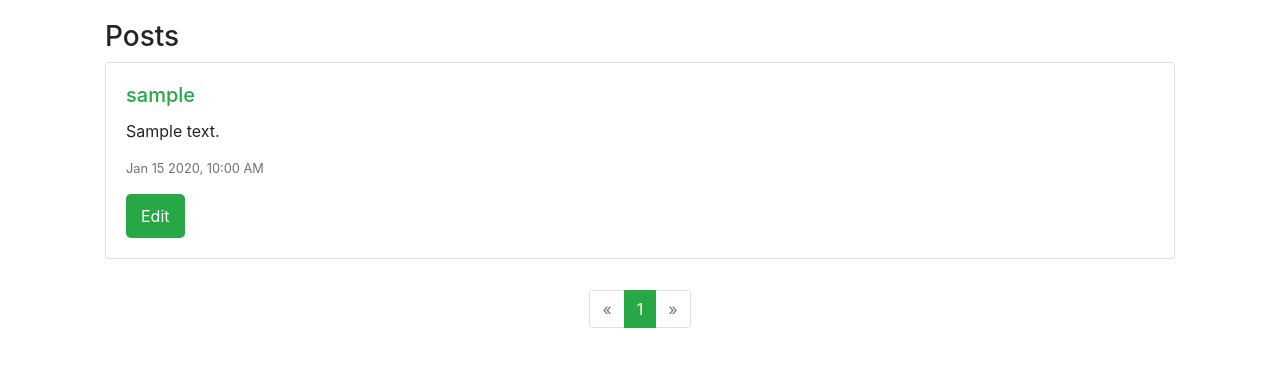
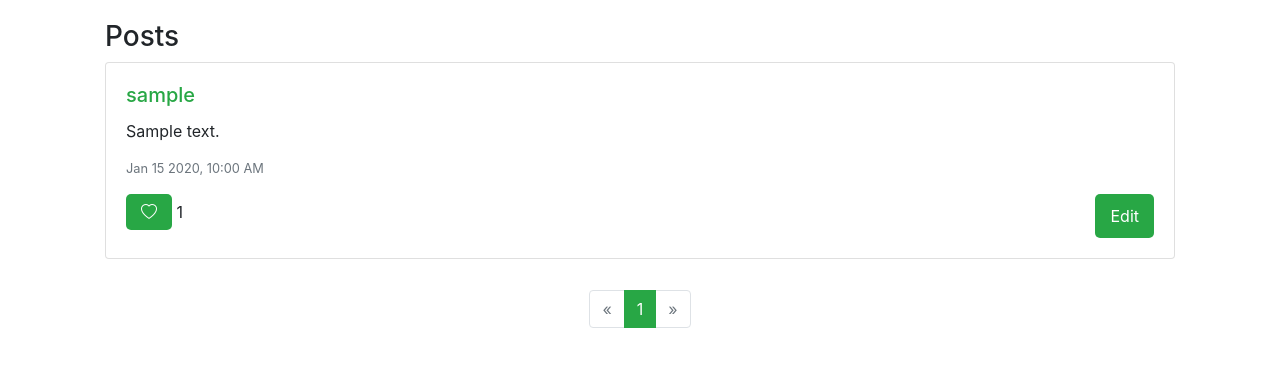
Before and after one commit to KaungMinSett/social-network, a Django app: page /create_post in a window 1280 px wide. Shown: the part 84-451 px from the top of the page. Run offline with Django 3.2, Linux system fonts and the light colour scheme; a user stored in the database is signed in; tables that the repository leaves empty hold one stand-in row (values such as "Sample post"); some libraries are stand-ins or nearby versions.

Commit message:
fix edit post error

```diff
--- a/network/static/network/posts.js
+++ b/network/static/network/posts.js
@@ -158,9 +158,14 @@ function load_post(postType, page = 1) {
                            </a>
                             <p id="content" class="card-text">${post.content}</p>
                             <p class="card-text"><small class="text-muted">${post.timestamp}</small></p>
+                            <div class = "post-button">
+                            <div>
+                                <button id="like-button" data-postid=${post.id} onclick="like_post(${post.id})"> <i class="bi bi-heart"></i></button>
 
-
-                            ${showEditButton? `<button id="edit-button" data-postid=${post.id} onclick="edit_post(${post.id})"> Edit</button>`: ''}
+                                <span id="like-count-${post.id}">${post.likes}</span>
+                            </div>
+                                ${showEditButton? `<button id="edit-button-${post.id}" data-postid=${post.id} onclick="edit_post(${post.id})"> Edit</button>`: ''}
+                            </div>
 
                         </div>
                     </div>
@@ -264,12 +269,19 @@ function edit_post(postId) {
 
 
     const postElement = document.querySelector(`[data-postid="${postId}"]`).closest('.card-body');
-    const showEditButton = Number(postElement.dataset.userid) === Number(current_user);
+    const userID = postElement.querySelector('.username-link').dataset.userid;
+    console.log(userID);
+
+    const showEditButton = Number(userID) === Number(current_user);
+
+
+    console.log(current_user);
+    console.log(showEditButton);
     const content = postElement.querySelector('#content');
     const originalContent = content.textContent;
        // Check if the edit button is shown
        if (showEditButton) {
-        // Replace the content with a textarea for editing
+        //  textarea for editing
         content.innerHTML = `
             <textarea class="form-control textarea-custom" name="content" id="edit-content-${postId}"
                       placeholder=" " rows="3" required
@@ -306,8 +318,8 @@ function save_post(postId) {
         console.log(data.updated_content);
         const postElement = document.querySelector(`[data-postid="${postId}"]`).closest('.card-body');
         postElement.querySelector('#content').textContent = data.updated_content;
-        postElement.querySelector('#edit-button').textContent = 'Edit';
-        postElement.querySelector('#edit-button').onclick = function() {
+        postElement.querySelector(`#edit-button-${postId}`).textContent = 'Edit';
+        postElement.querySelector(`#edit-button-${postId}`).onclick = function() {
             edit_post(postId);
         };
 
--- a/network/static/network/styles.css
+++ b/network/static/network/styles.css
@@ -152,3 +152,9 @@ button:hover {
     background-color: #28a745;
     border-color: #28a745;
 }
+
+.post-button {
+    display: flex;
+    justify-content: space-between;
+    margin-top: 10px;
+}
--- a/network/templates/network/layout.html
+++ b/network/templates/network/layout.html
@@ -7,6 +7,7 @@
         <meta name="viewport" content="width=device-width, initial-scale=1.0">
         <link rel="stylesheet" href="https://stackpath.bootstrapcdn.com/bootstrap/4.4.1/css/bootstrap.min.css" integrity="sha384-Vkoo8x4CGsO3+Hhxv8T/Q5PaXtkKtu6ug5TOeNV6gBiFeWPGFN9MuhOf23Q9Ifjh" crossorigin="anonymous">
         <link href="https://fonts.googleapis.com/css2?family=Poppins:wght@300;400;500;600;700&display=swap" rel="stylesheet">
+        <link rel="stylesheet" href="https://cdn.jsdelivr.net/npm/bootstrap-icons@1.11.3/font/bootstrap-icons.min.css">
         <link href="{% static 'network/styles.css' %}" rel="stylesheet">
     </head>
     <body>
```
